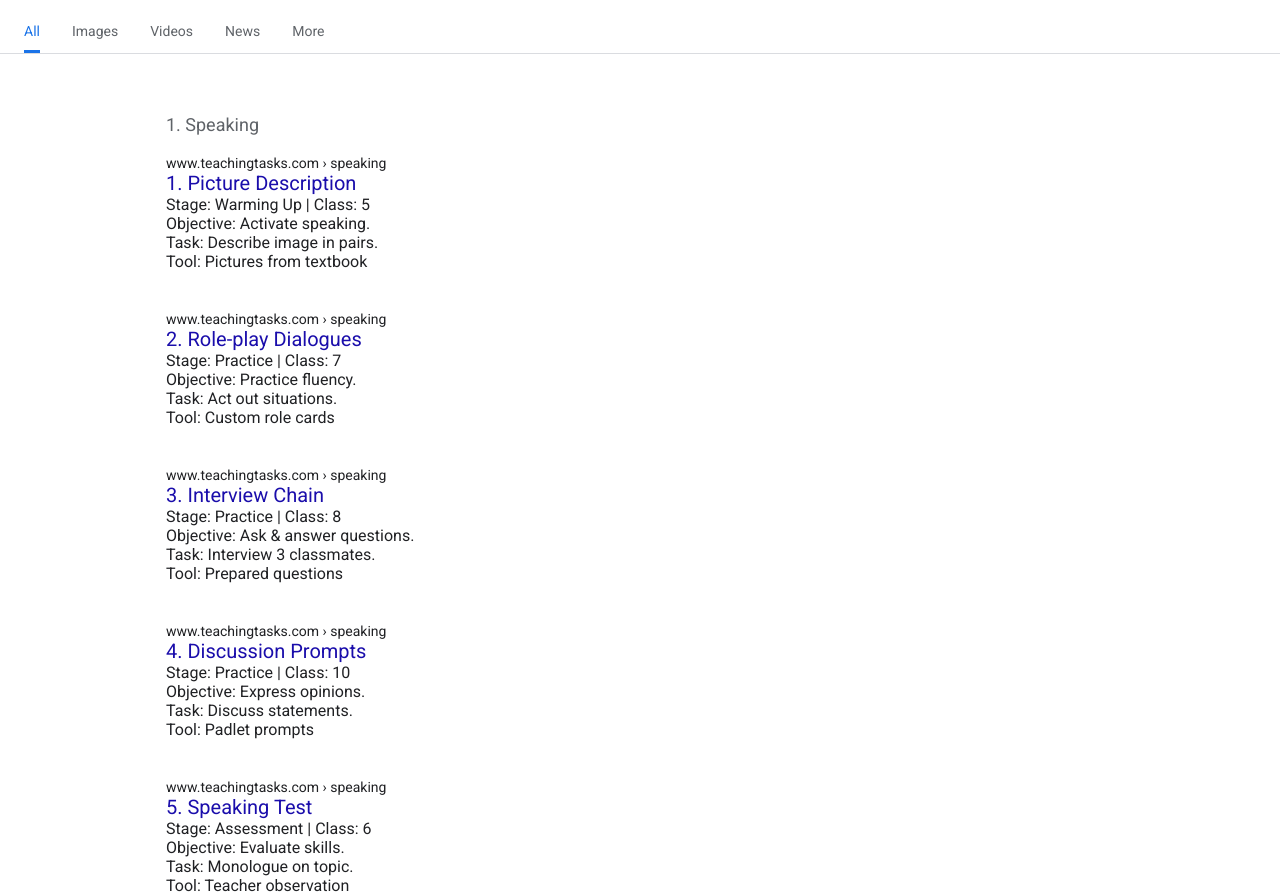
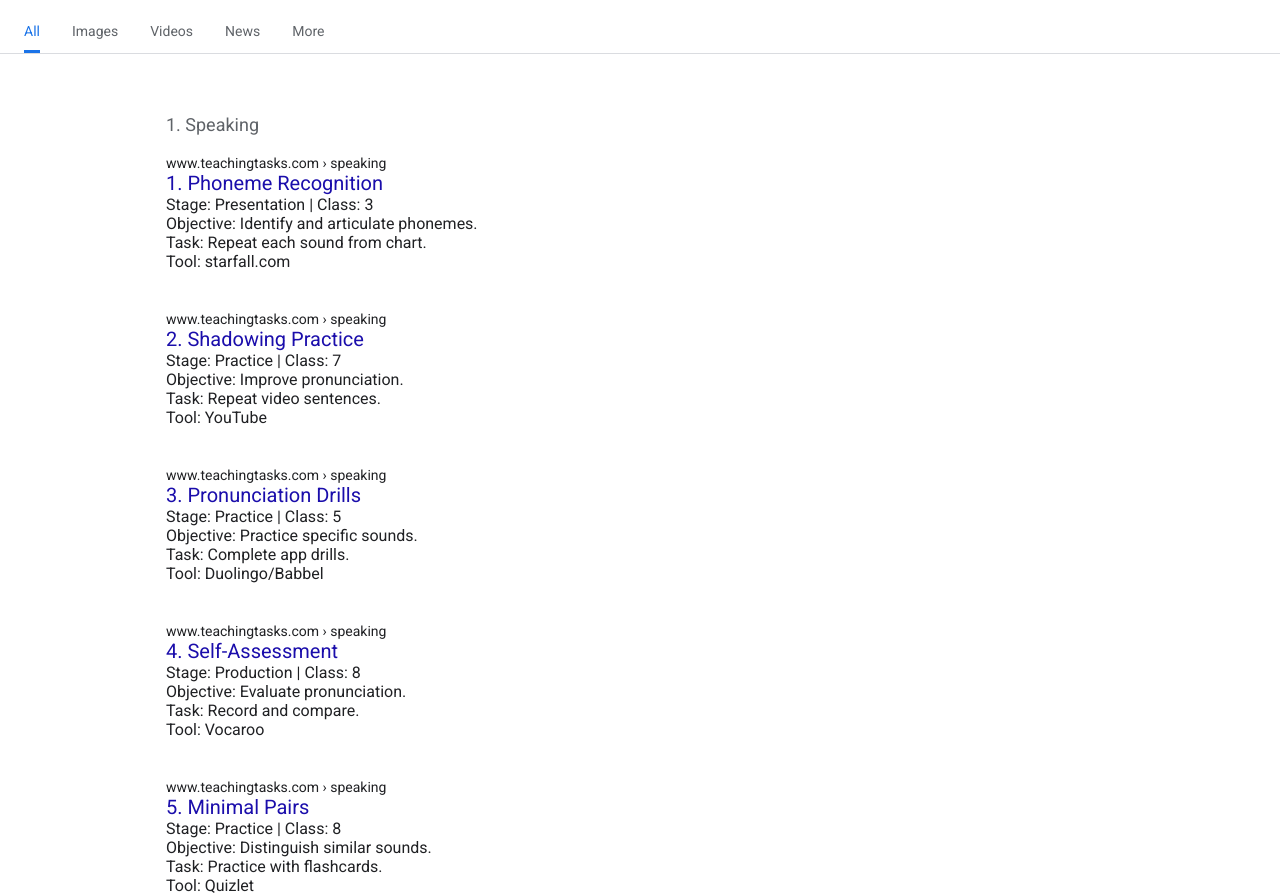
Before and after one commit to SmilySuicide/1, a plain HTML site: page index.html in a window 1280 px wide. Shown: the part 84-979 px from the top of the page. Drawn offline with Linux system fonts and the light colour scheme.

Commit message:
Update index.html

```diff
--- a/index.html
+++ b/index.html
@@ -161,11 +161,11 @@
 
   <div class="search-results">
 <h2 style="font-size: 18px; color: #5f6368; font-weight: normal; margin: 60px 0 20px;">1. Speaking</h2>
-<div class="result"><div class="url">www.teachingtasks.com › speaking</div><a href="#" class="title">1. Picture Description</a><div class="description">Stage: Warming Up | Class: 5<br>Objective: Activate speaking.<br>Task: Describe image in pairs.<br>Tool: Pictures from textbook</div></div>
-<div class="result"><div class="url">www.teachingtasks.com › speaking</div><a href="#" class="title">2. Role-play Dialogues</a><div class="description">Stage: Practice | Class: 7<br>Objective: Practice fluency.<br>Task: Act out situations.<br>Tool: Custom role cards</div></div>
-<div class="result"><div class="url">www.teachingtasks.com › speaking</div><a href="#" class="title">3. Interview Chain</a><div class="description">Stage: Practice | Class: 8<br>Objective: Ask & answer questions.<br>Task: Interview 3 classmates.<br>Tool: Prepared questions</div></div>
-<div class="result"><div class="url">www.teachingtasks.com › speaking</div><a href="#" class="title">4. Discussion Prompts</a><div class="description">Stage: Practice | Class: 10<br>Objective: Express opinions.<br>Task: Discuss statements.<br>Tool: Padlet prompts</div></div>
-<div class="result"><div class="url">www.teachingtasks.com › speaking</div><a href="#" class="title">5. Speaking Test</a><div class="description">Stage: Assessment | Class: 6<br>Objective: Evaluate skills.<br>Task: Monologue on topic.<br>Tool: Teacher observation</div></div>
+<div class="result"><div class="url">www.teachingtasks.com › speaking</div><a href="#" class="title">1. Phoneme Recognition</a><div class="description">Stage: Presentation | Class: 3<br>Objective: Identify and articulate phonemes.<br>Task: Repeat each sound from chart.<br>Tool: starfall.com</div></div>
+<div class="result"><div class="url">www.teachingtasks.com › speaking</div><a href="#" class="title">2. Shadowing Practice</a><div class="description">Stage: Practice | Class: 7<br>Objective: Improve pronunciation.<br>Task: Repeat video sentences.<br>Tool: YouTube</div></div>
+<div class="result"><div class="url">www.teachingtasks.com › speaking</div><a href="#" class="title">3. Pronunciation Drills</a><div class="description">Stage: Practice | Class: 5<br>Objective: Practice specific sounds.<br>Task: Complete app drills.<br>Tool: Duolingo/Babbel</div></div>
+<div class="result"><div class="url">www.teachingtasks.com › speaking</div><a href="#" class="title">4. Self-Assessment</a><div class="description">Stage: Production | Class: 8<br>Objective: Evaluate pronunciation.<br>Task: Record and compare.<br>Tool: Vocaroo</div></div>
+<div class="result"><div class="url">www.teachingtasks.com › speaking</div><a href="#" class="title">5. Minimal Pairs</a><div class="description">Stage: Practice | Class: 8<br>Objective: Distinguish similar sounds.<br>Task: Practice with flashcards.<br>Tool: Quizlet</div></div>
 
 <h2 style="font-size: 18px; color: #5f6368; font-weight: normal; margin: 60px 0 20px;">2. Vocabulary</h2>
 <div class="result"><div class="url">www.teachingtasks.com › vocabulary</div><a href="#" class="title">1. Animal Vocabulary</a><div class="description">Stage: Practice | Class: 4<br>Objective: Learn animals & spelling.<br>Task: Spell out names in game.<br>Tool: ABCya</div></div>
```
